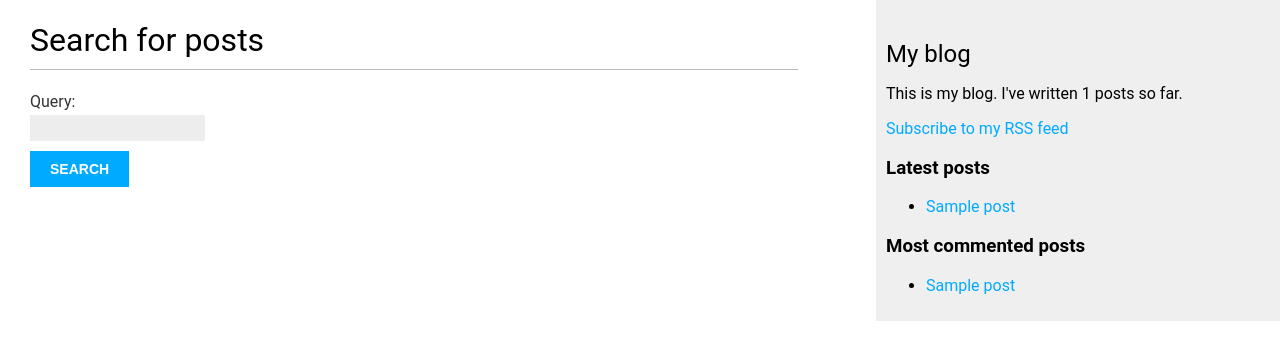
After one commit to mixu1/mysite, a Django app: page /blog/search/ in a window 1280 px wide. The commit adds this page. Shown: the top 360 px of the page. Run offline with Django 3.2, Linux system fonts and the light colour scheme; tables that the repository leaves empty hold one stand-in row (values such as "Sample post").

Commit message:
chapter03

```diff
--- a/blog/forms.py
+++ b/blog/forms.py
@@ -15,3 +15,7 @@ class CommentForm(forms.ModelForm):
     class Meta:
         model = Comment
         fields = ('name', 'email', 'body')
+
+
+class SearchForm(forms.Form):
+    query = forms.CharField()
--- a/blog/templates/blog/base.html
+++ b/blog/templates/blog/base.html
@@ -1,3 +1,4 @@
+{% load blog_tags %}
 {% load static %}
 <!DOCTYPE html>
 <html lang="en">
@@ -13,7 +14,22 @@
 </div>
 <div id="sidebar">
     <h2>My blog</h2>
-    <p>This is my blog.</p>
+    <p>This is my blog. I've written {% total_posts %} posts so far.</p>
+    <p>
+        <a href="{% url 'blog:post_feed' %}">Subscribe to my RSS feed</a>
+    </p>
+    <h3>Latest posts</h3>
+    {% show_latest_posts 3 %}
+    <h3>Most commented posts</h3>
+    {% get_most_commented_posts as most_commented_posts %}
+    <ul>
+        {% for post in most_commented_posts %}
+            <li>
+                <a href="{{ post.get_absolute_url }}">{{ post.title }}</a>
+            </li>
+        {% endfor %}
+
+    </ul>
 </div>
 </body>
 </html>
--- a/blog/templates/blog/post/detail.html
+++ b/blog/templates/blog/post/detail.html
@@ -1,4 +1,5 @@
 {% extends 'blog/base.html' %}
+{% load blog_tags %}
 
 {% block title %}{{ post.title }}{% endblock %}
 
@@ -7,7 +8,7 @@
     <p class="date">
         Published {{ post.publish }} by {{ post.author }}
     </p>
-    {{ post.body | linebreaks }}
+    {{ post.body | markdown }}
     <p>
         <a href="{% url "blog:post_share" post.id %}">Share this post</a>
     </p>
--- /dev/null
+++ b/blog/templates/blog/post/latest_posts.html
@@ -0,0 +1,7 @@
+<ul>
+    {% for post in latest_posts %}
+        <li>
+            <a href="{{ post.get_absolute_url }}">{{ post.title }}</a>
+        </li>
+    {% endfor %}
+</ul>
--- a/blog/templates/blog/post/list.html
+++ b/blog/templates/blog/post/list.html
@@ -1,4 +1,5 @@
 {% extends 'blog/base.html' %}
+{% load blog_tags %}
 
 {% block title %}My Blog{% endblock %}
 
@@ -23,7 +24,7 @@
         <p class="date">
             Published {{ post.publish }} by {{ post.author }}
         </p>
-        {{ post.body | truncatewords:30 | linebreaks }}
+        {{ post.body | markdown | truncatechars_html:30 }}
     {% endfor %}
     {% include 'pagination.html' with page=posts %}
     {#ClassBaseView#}
--- /dev/null
+++ b/blog/templates/blog/post/search.html
@@ -0,0 +1,28 @@
+{% extends 'blog/base.html' %}
+{% load blog_tags %}
+
+{% block title %}Search{% endblock %}
+
+{% block content %}
+    {% if query %}
+        <h1>Posts containing "{{ query }}"</h1>
+        <h3>
+            {% with results.count as total_results %}
+                Found {{ total_results }} result{{ total_results | pluralize }}
+            {% endwith %}
+        </h3>
+        {% for post in results %}
+            <h4><a href="{{ post.get_absolute_url }}">{{ post.title }}</a></h4>
+            {{ post.body | markdown | truncatewords_html:5 }}
+        {% empty %}
+            <p>There are no results for your query.</p>
+        {% endfor %}
+        <p><a href="{% url "blog:post_search" %}">Search again</a></p>
+    {% else %}
+        <h1>Search for posts</h1>
+        <form method="get">
+            {{ form.as_p }}
+            <input type="submit" value="Search">
+        </form>
+    {% endif %}
+{% endblock %}
--- /dev/null
+++ b/blog/templatetags/blog_tags.py
@@ -0,0 +1,32 @@
+import markdown
+
+from django import template
+from django.db.models import Count
+from django.utils.safestring import mark_safe
+
+from ..models import Post
+
+register = template.Library()
+
+
+@register.simple_tag(name='total_posts')
+def total_posts():
+    return Post.published.count()
+
+
+@register.inclusion_tag('blog/post/latest_posts.html')
+def show_latest_posts(count=5):
+    latest_posts = Post.published.order_by('-publish')[:count]
+    return {'latest_posts': latest_posts}
+
+
+@register.simple_tag
+def get_most_commented_posts(count=5):
+    return Post.published.annotate(
+        total_comments=Count('comments')
+    ).order_by('-total_comments')[:count]
+
+
+@register.filter(name='markdown')
+def markdown_format(text):
+    return mark_safe(markdown.markdown(text))
--- a/blog/urls.py
+++ b/blog/urls.py
@@ -1,6 +1,7 @@
 from django.urls import path
 
 from . import views
+from .feeds import LatestPostsFeed
 
 app_name = 'blog'
 
@@ -9,5 +10,7 @@ urlpatterns = [
     path('tag/<slug:tag_slug>/', views.post_list, name='post_list_by_tag'),
     # path('', views.PostListView.as_view(), name='post_list'),
     path('<int:year>/<int:month>/<int:day>/<slug:post>/', views.post_detail, name='post_detail'),
-    path('<int:post_id>/share/', views.post_share, name='post_share')
+    path('<int:post_id>/share/', views.post_share, name='post_share'),
+    path('feed/', LatestPostsFeed(), name='post_feed'),
+    path('search/', views.post_search, name='post_search'),
 ]
--- a/blog/views.py
+++ b/blog/views.py
@@ -3,10 +3,12 @@ from django.core.mail import send_mail
 from django.views.generic import ListView
 from django.shortcuts import render, get_object_or_404
 from django.core.paginator import Paginator, EmptyPage, PageNotAnInteger
+from django.contrib.postgres.search import SearchVector, SearchQuery, SearchRank, TrigramSimilarity
+
 from taggit.models import Tag
 
 from .models import Post
-from .forms import EmailPostForm, CommentForm
+from .forms import EmailPostForm, CommentForm, SearchForm
 
 
 def post_list(request, tag_slug=None):
@@ -85,3 +87,39 @@ def post_share(request, post_id):
     else:
         form = EmailPostForm()
     return render(request, 'blog/post/share.html', {'post': post, 'form': form, 'sent': sent})
+
+
+def post_search(request):
+    form = SearchForm()
+    query = None
+    results = []
+    if 'query' in request.GET:
+        form = SearchForm(request.GET)
+        if form.is_valid():
+            query = form.cleaned_data['query']
+            results = Post.published.annotate(
+                search=SearchVector('title', 'body'),
+            ).filter(search=query)
+
+            search_vector = SearchVector('title', 'body')
+            search_query = SearchQuery(query)
+            results = Post.published.annotate(
+                search=search_vector,
+                rank=SearchRank(search_vector, search_query)
+            ).filter(search=search_query).order_by('-rank')
+
+            search_vector = SearchVector('title', weight='A') + SearchVector('body', weight='B')
+            search_query = SearchQuery(query)
+            results = Post.published.annotate(
+                rank=SearchRank(search_vector, search_query)
+            ).filter(rank__gte=0.3).order_by('-rank')
+
+            results = Post.published.annotate(
+                similarity=TrigramSimilarity("title", query)
+            ).filter(similarity__gt=0.1).order_by("-similarity")
+    return render(request,
+                  'blog/post/search.html',
+                  {"form": form,
+                   "query": query,
+                   "results": results}
+                  )
--- a/mysite/urls.py
+++ b/mysite/urls.py
@@ -15,8 +15,17 @@ Including another URLconf
 """
 from django.contrib import admin
 from django.urls import path, include
+from django.contrib.sitemaps.views import sitemap
+
+from blog.sitemaps import PostSitemap
+
+sitemaps = {
+    'posts': PostSitemap
+}
 
 urlpatterns = [
     path('admin/', admin.site.urls),
     path('blog/', include('blog.urls', namespace='blog')),
+    path('sitemap.xml', sitemap, {'sitemaps': sitemaps},
+         name='django.contrib.sitemaps.views.sitemap')
 ]
```
Also changed, not shown: blog/feeds.py (added, +20 -0 lines), blog/sitemaps.py (added, +14 -0 lines), mysite/settings.py (+11 -2 lines), blog/templatetags/__init__.py (added).
